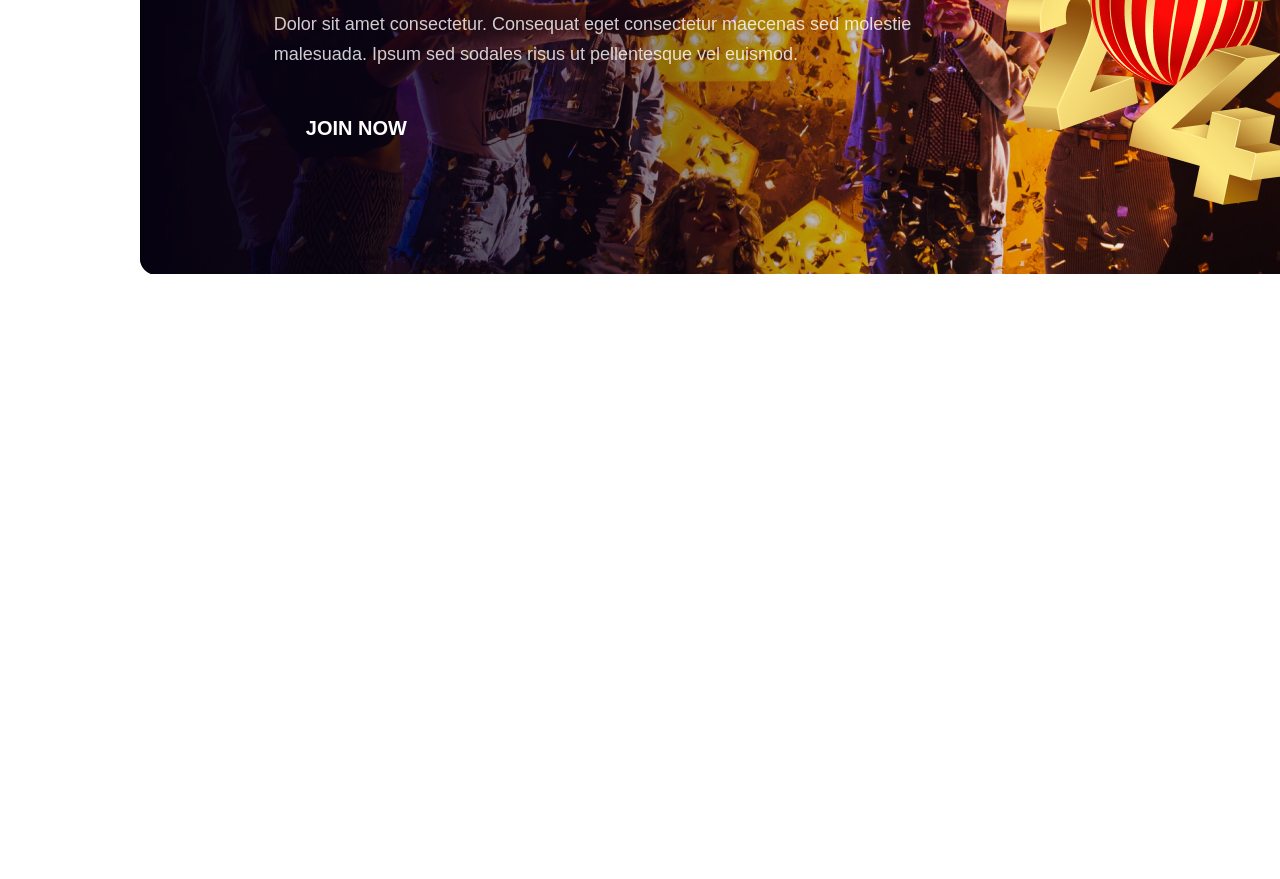
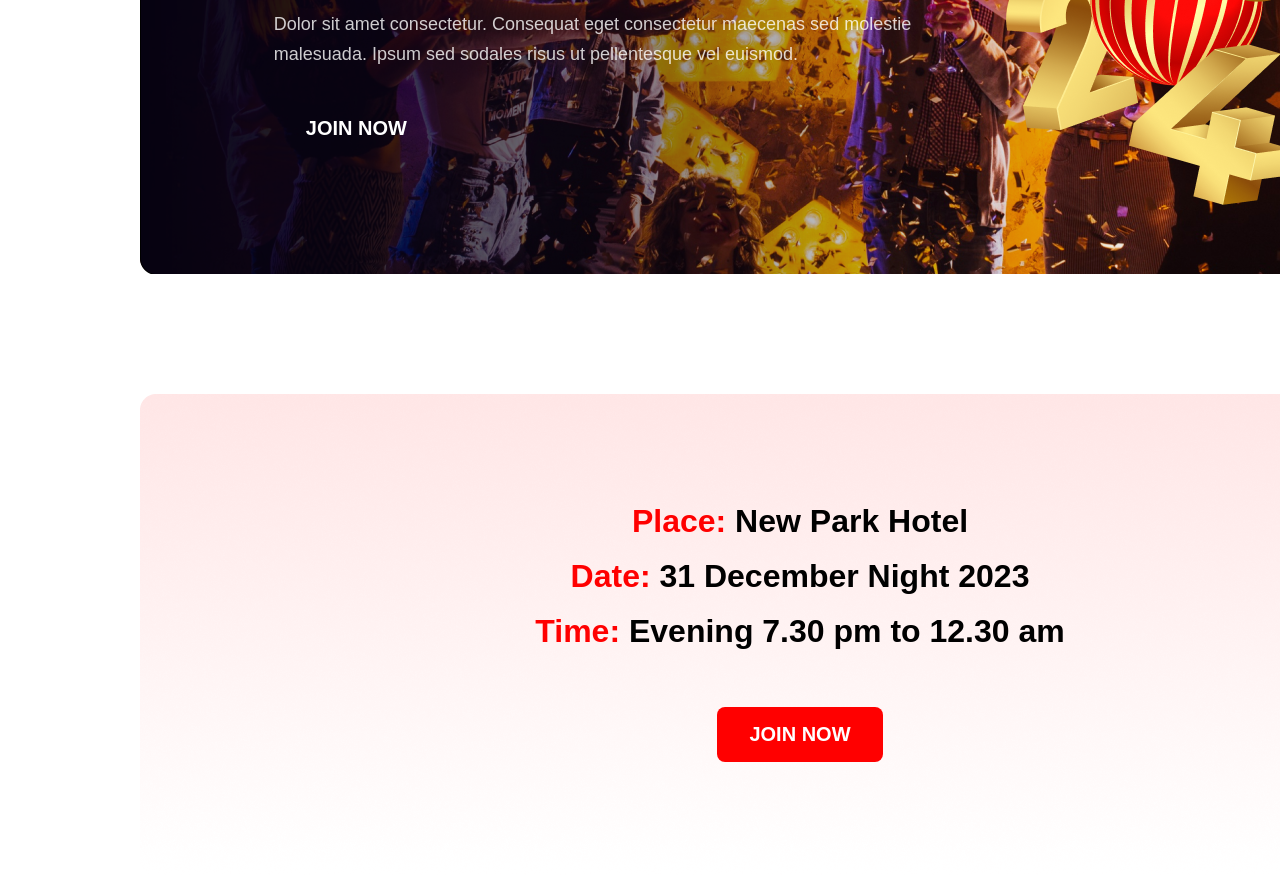
Before and after one commit to msaiful321/new-year-new-mission-website, a plain HTML site: page index.html in a window 1280 px wide. Shown: the part 2010-2889 px from the top of the page. Before the commit the page ends 2404 px from the top, so only its background shows below. Drawn offline with Linux system fonts and the light colour scheme.

Commit message:
park section

```diff
--- a/css/style.css
+++ b/css/style.css
@@ -119,3 +119,38 @@ body {
   margin-left: 95px;
 }
 /* party section end */
+
+/* park section start */
+.park-container {
+  background-image: url("../images/park-bg.png");
+  background-repeat: no-repeat;
+  width: 1320px;
+  height: 482px;
+  margin: 0 auto 120px;
+  text-align: center;
+  font-family: "Inter-SemiBold", sans-serif;
+  font-size: 32px;
+  font-weight: 600;
+}
+
+.park-text {
+  padding: 100px 0 48px;
+  line-height: 55px;
+}
+
+.place span {
+  color: #ff0000;
+}
+
+.join-now {
+  color: #ffffff;
+  font-family: "Inter-Bold", sans-serif;
+  font-size: 20px;
+  font-weight: 700;
+  text-transform: uppercase;
+  background: #ff0000;
+  border: none;
+  border-radius: 8px;
+  padding: 16px 32px 16px 32px;
+}
+/* park section end */
--- a/index.html
+++ b/index.html
@@ -53,6 +53,20 @@
                 </div>
             </section>
             <!-- party section end -->
+
+            <!-- park section start -->
+            <section class="park-container">
+                <div class="park-text">
+                    <p class="place">
+                        <span>Place:</span> New Park Hotel <br>
+                        <span>Date:</span> <time datetime="2023-12-31">31 December Night 2023</time> <br>
+                        <span>Time:</span> Evening <time>7.30 pm</time> to <time>12.30 am</time>
+                    </p>
+                </div>
+
+                <button type="button" class="join-now">JOIN NOW</button>
+            </section>
+            <!-- park section end -->
         </main>
     </body>
 
```
